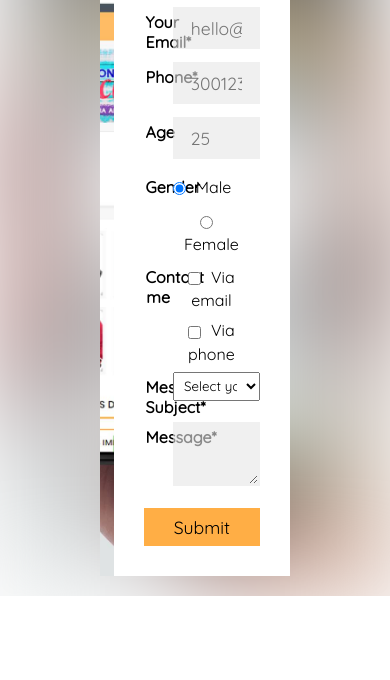
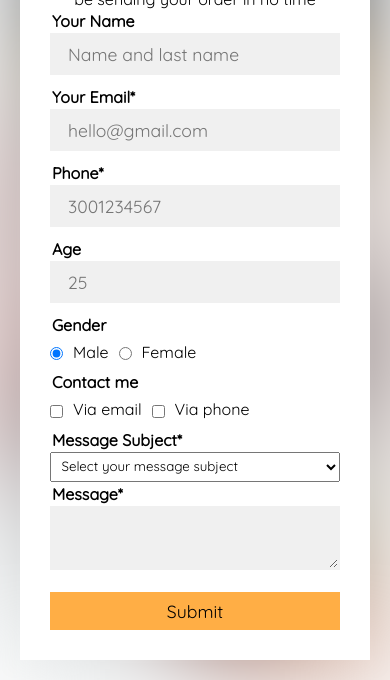
Before and after one commit to dinareales/survey-form, a plain HTML site: page index.html in a window 390 px wide. Shown: the part 341-1021 px from the top of the page. Before the commit the page ends 937 px from the top, so only its background shows below. Drawn offline with Linux system fonts and the light colour scheme.

Commit message:
se implemento responsive design

```diff
--- a/css/style.css
+++ b/css/style.css
@@ -140,3 +140,20 @@ h1:after{
 .button:hover{
     background-color: #ffa726;
 }
+
+@media screen and (max-width: 800px) {
+    .container{
+        padding:20px 20px;
+    }
+    .contact-box{
+        grid-template-columns: 1fr;
+    }
+    .left{
+        height: 200px;
+    }
+    .col-25, .col-75, input[type=submit] {
+        width: 100%;
+        margin-top: 0;
+        text-align: start;
+    }
+}
```
